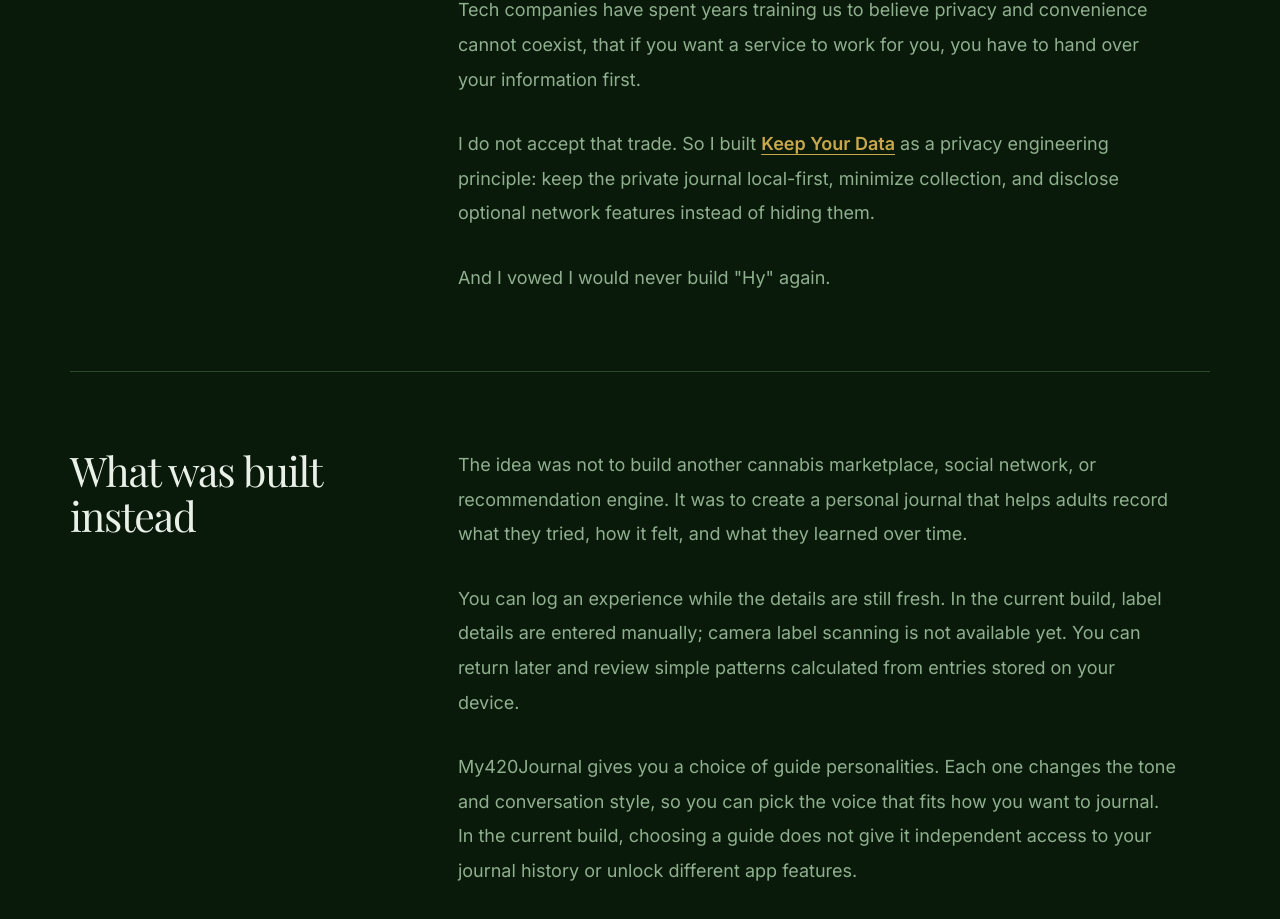
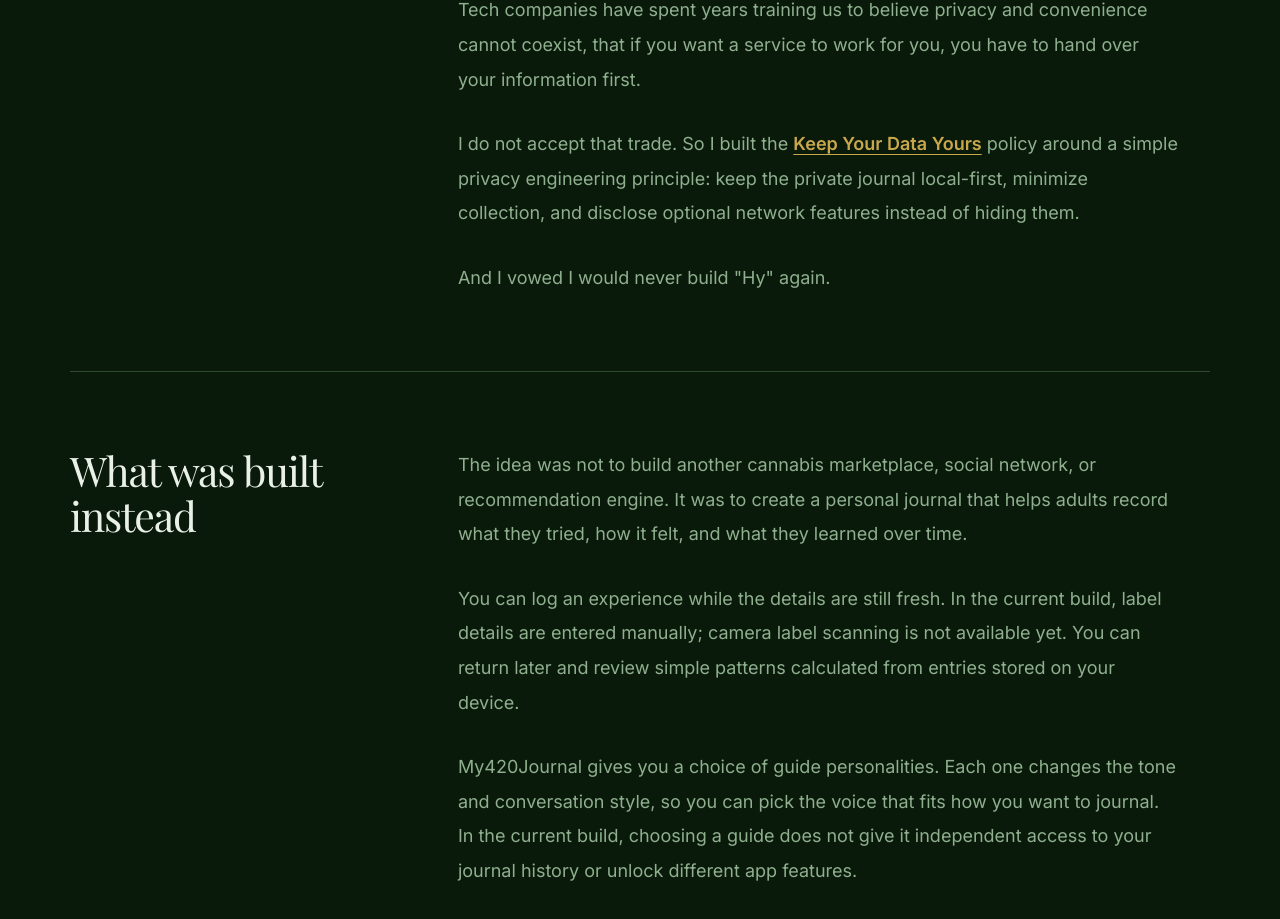
Before and after one commit to casevoiceai/my420journal-app, a React (Vite) app: page /about in a window 1280 px wide. Shown: the part 1919-2838 px from the top of the page. Built offline with nearby package versions, Linux system fonts and the light colour scheme.

Commit message:
Rename privacy principle to Keep Your Data Yours

```diff
--- a/src/marketing/MarketingAbout.jsx
+++ b/src/marketing/MarketingAbout.jsx
@@ -3,12 +3,12 @@ import MarketingLayout from './MarketingLayout'
 import { marketingFonts, marketingPage, marketingPalette as S } from './marketingStyles'
 
 export function AboutSection({ id = undefined, tone = 'base' }) {
-  const [isNoTraceModalOpen, setIsNoTraceModalOpen] = useState(false)
-  const noTraceTriggerRef = useRef(null)
+  const [isPrivacyPolicyModalOpen, setIsPrivacyPolicyModalOpen] = useState(false)
+  const privacyPolicyTriggerRef = useRef(null)
   const modalCloseRef = useRef(null)
 
   useEffect(() => {
-    if (!isNoTraceModalOpen) return undefined
+    if (!isPrivacyPolicyModalOpen) return undefined
 
     const previousOverflow = document.body.style.overflow
     document.body.style.overflow = 'hidden'
@@ -16,7 +16,7 @@ export function AboutSection({ id = undefined, tone = 'base' }) {
 
     const handleKeyDown = (event) => {
       if (event.key === 'Escape') {
-        setIsNoTraceModalOpen(false)
+        setIsPrivacyPolicyModalOpen(false)
       }
     }
 
@@ -25,9 +25,9 @@ export function AboutSection({ id = undefined, tone = 'base' }) {
     return () => {
       document.removeEventListener('keydown', handleKeyDown)
       document.body.style.overflow = previousOverflow
-      noTraceTriggerRef.current?.focus()
+      privacyPolicyTriggerRef.current?.focus()
     }
-  }, [isNoTraceModalOpen])
+  }, [isPrivacyPolicyModalOpen])
 
   return (
     <>
@@ -116,16 +116,16 @@ export function AboutSection({ id = undefined, tone = 'base' }) {
                 Tech companies have spent years training us to believe privacy and convenience cannot coexist, that if you want a service to work for you, you have to hand over your information first.
               </p>
               <p>
-                I do not accept that trade. So I built{' '}
+                I do not accept that trade. So I built the{' '}
                 <button
-                  ref={noTraceTriggerRef}
+                  ref={privacyPolicyTriggerRef}
                   type="button"
                   className="origin-story-inline-link"
-                  onClick={() => setIsNoTraceModalOpen(true)}
+                  onClick={() => setIsPrivacyPolicyModalOpen(true)}
                 >
-                  Keep Your Data
+                  Keep Your Data Yours
                 </button>{' '}
-                as a privacy engineering principle: keep the private journal local-first, minimize collection, and disclose optional network features instead of hiding them.
+                policy around a simple privacy engineering principle: keep the private journal local-first, minimize collection, and disclose optional network features instead of hiding them.
               </p>
               <p>
                 And I vowed I would never build "Hy" again.
@@ -220,12 +220,12 @@ export function AboutSection({ id = undefined, tone = 'base' }) {
         </div>
       </section>
 
-      {isNoTraceModalOpen && (
+      {isPrivacyPolicyModalOpen && (
         <div
           className="origin-story-modal-overlay"
           onMouseDown={(event) => {
             if (event.target === event.currentTarget) {
-              setIsNoTraceModalOpen(false)
+              setIsPrivacyPolicyModalOpen(false)
             }
           }}
         >
@@ -233,23 +233,23 @@ export function AboutSection({ id = undefined, tone = 'base' }) {
             className="origin-story-modal"
             role="dialog"
             aria-modal="true"
-            aria-labelledby="keep-your-data-title"
+            aria-labelledby="keep-your-data-yours-title"
           >
             <button
               ref={modalCloseRef}
               type="button"
               className="origin-story-modal-close"
-              aria-label="Close Keep Your Data dialog"
-              onClick={() => setIsNoTraceModalOpen(false)}
+              aria-label="Close Keep Your Data Yours dialog"
+              onClick={() => setIsPrivacyPolicyModalOpen(false)}
             >
               ×
             </button>
-            <h2 id="keep-your-data-title" className="origin-story-modal-title">
-              Keep Your Data
+            <h2 id="keep-your-data-yours-title" className="origin-story-modal-title">
+              Keep Your Data Yours
             </h2>
             <div className="origin-story-modal-body">
               <p>
-                Keep Your Data is the privacy engineering principle behind My420Journal's private journal design.
+                The Keep Your Data Yours policy is the privacy engineering principle behind My420Journal's private journal design.
               </p>
               <p>
                 For this product, it means minimizing data collection, keeping private journal entries local-first, and disclosing any optional feature that needs a network service.
```
